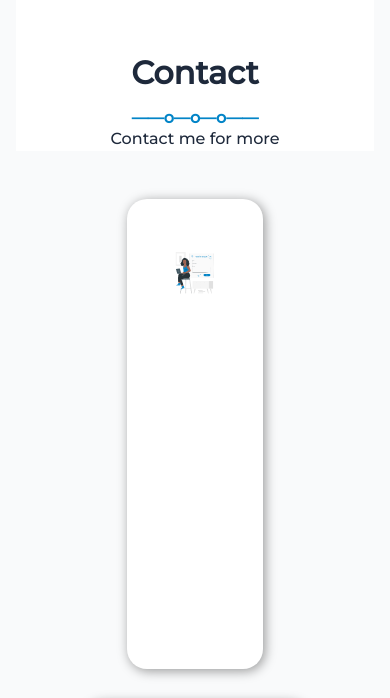
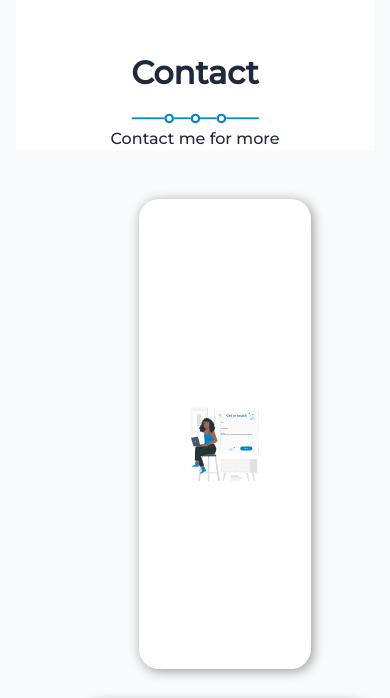
Before and after one commit to arshiasalehi/portfolio, a plain HTML site: page index.html in a window 390 px wide. Shown: the part 3809-4507 px from the top of the page. Drawn offline with Linux system fonts and the light colour scheme.

Commit message:
Add files via upload

```diff
--- a/style/style.css
+++ b/style/style.css
@@ -804,6 +804,7 @@ header .logo a {
   #contact .row {
     flex-direction: column; /* Stack columns on top of each other */
     align-items: center; /* Center the columns */
+    width: 100%;
   }
 
   #contact .col {
@@ -811,7 +812,7 @@ header .logo a {
   }
   #contact .col.left img {
     width: 100%;
-    height: auto;
+    height: 100%;
   }
   #contact .col.right {
     width: 100%;
```
